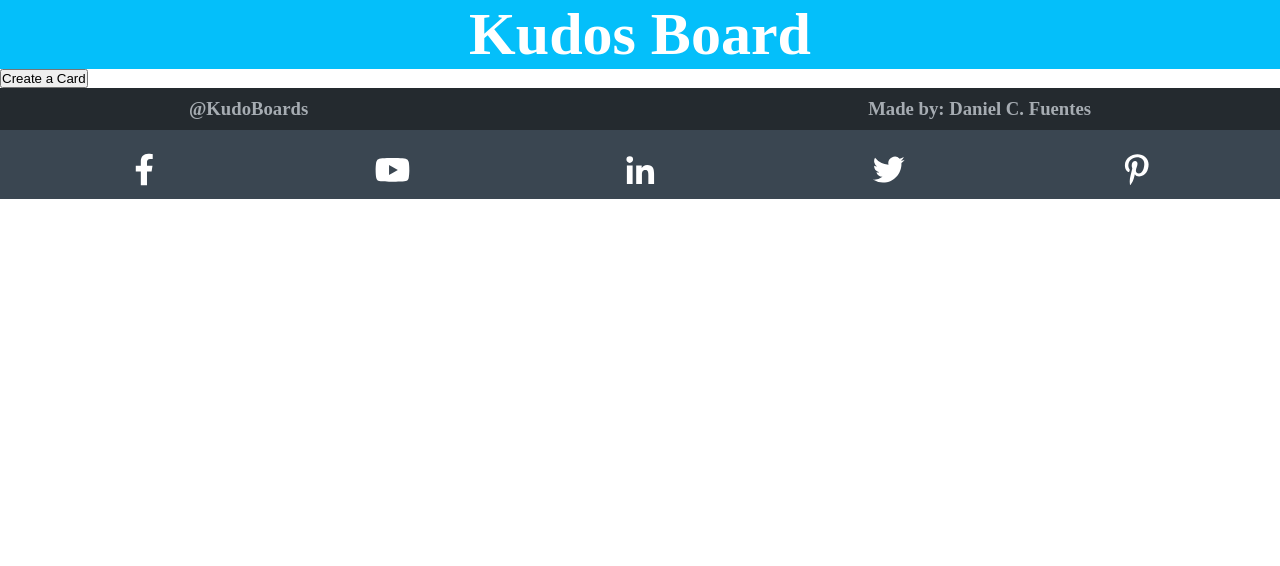
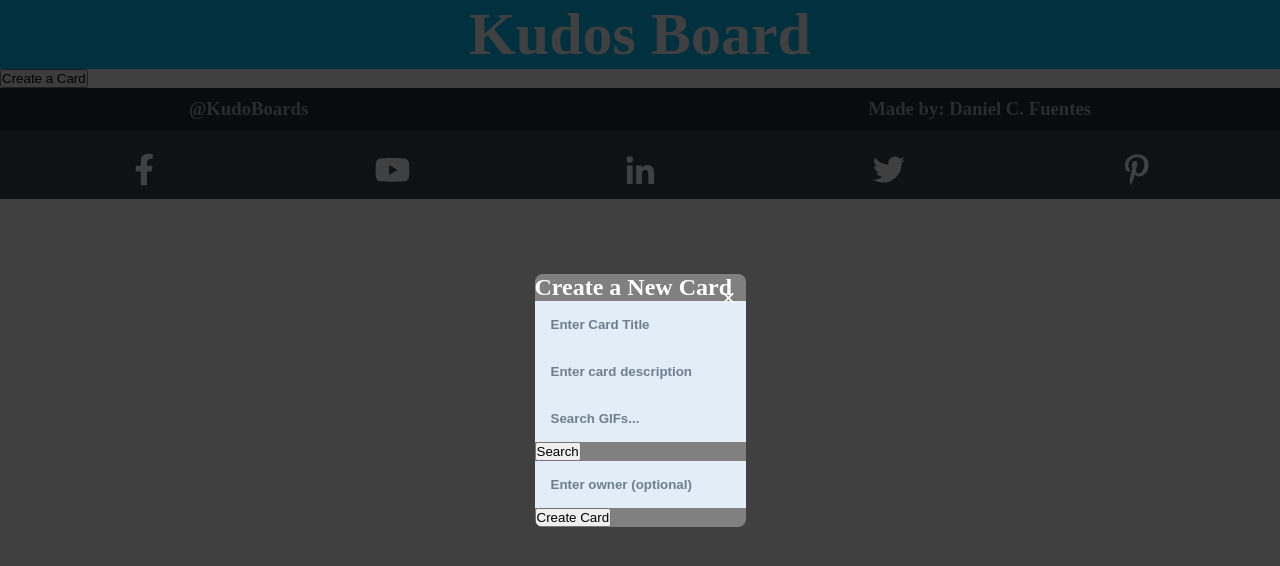
Before and after one commit to danielcfuentes/kudosboard, a React (Vite) app in the folder frontend/kudosboard-app/: page /boards/1 in a window 1280 px wide. Both pictures are taken after a click on the button "Create a Card". Shown: the top 566 px of the page. Built offline with nearby package versions, Linux system fonts and the light colour scheme.

Commit message:
now when a button is pressed a new modal opens to create a card inside of that board.

```diff
--- a/frontend/kudosboard-app/src/App.jsx
+++ b/frontend/kudosboard-app/src/App.jsx
@@ -4,7 +4,7 @@ import Dashboard from "./components/Dashboard";
 import Footer from "./components/Footer";
 import React from "react";
 import CardPage from "./components/CardPage";
-import { BrowserRouter, Routes, Route, Link } from "react-router-dom";
+import { BrowserRouter, Routes, Route} from "react-router-dom";
 
 const App = () => {
   return (
--- a/frontend/kudosboard-app/src/components/CardPage.jsx
+++ b/frontend/kudosboard-app/src/components/CardPage.jsx
@@ -1,7 +1,22 @@
+import CardPageModal from "./CardPageModal";
+import React, { useState } from "react";
+
+
 const CardPage = () => {
+  const [openModal, setOpenModal] = useState(false);
+  const handleClose = () => {
+    setOpenModal(false);
+  };
+
+  const handleOpen = () => {
+    setOpenModal(true);
+  };
+
   return (
     <div>
-      <button>Create a Card</button>
+      <button onClick={handleOpen}>Create a Card</button>
+
+      {openModal && <CardPageModal onClose={handleClose} />}
     </div>
   );
 };
--- a/frontend/kudosboard-app/src/components/CardPageModal.jsx
+++ b/frontend/kudosboard-app/src/components/CardPageModal.jsx
@@ -0,0 +1,70 @@
+import PropTypes from "prop-types";
+import "./Modal.css";
+import { useEffect, useState } from "react";
+
+const CardPageModal = ({ onClose }) => {
+  const [cardTitle, setCardTitle] = useState("");
+  const [cardDescription, setCardDescription] = useState("");
+  const [cardArthur, setCardArthur] = useState("");
+  const [cardQIF, setCardQIF] = useState("");
+
+  const handleModalClick = (e) => {
+    e.stopPropagation();
+  };
+
+  const handleCardTitle = (e) => {
+    setCardTitle(e.target.value);
+  };
+
+  const handleCardArthur = (e) => {
+    setCardArthur(e.target.value);
+  };
+
+  const handleCardDescription = (e) => {
+    setCardDescription(e.target.value);
+  };
+
+  // RETURN -------------------------------------------------------------------
+  return (
+    <section className="modal-overlay" onClick={onClose}>
+      <div className="modal-content" onClick={handleModalClick}>
+        <button className="close-button" onClick={onClose}>
+          &times;
+        </button>
+
+        <h1>Create a New Card</h1>
+
+        <div className="modal-details">
+          <input
+            type="text"
+            placeholder="Enter Card Title"
+            value={cardTitle}
+            onChange={handleCardTitle}
+          />
+
+          <input
+            type="text"
+            placeholder="Enter card description"
+            value={cardDescription}
+            onChange={handleCardDescription}
+          />
+
+          <form>
+            <input type="text" placeholder="Search GIFs..." />
+            <button>Search</button>
+
+            <input
+              type="text"
+              value={cardArthur}
+              onInput={handleCardArthur}
+              placeholder="Enter owner (optional)"
+            />
+          </form>
+          <button className="create-button">Create Card</button>
+        </div>
+      </div>
+    </section>
+  );
+};
+
+export default CardPageModal;
--- a/frontend/kudosboard-app/src/components/Dashboard.jsx
+++ b/frontend/kudosboard-app/src/components/Dashboard.jsx
@@ -101,7 +101,7 @@ const Dashboard = () => {
         </button>
       </div>
 
-      {openModal && <Modal onClose={handleClose} refreshBoards={fetchboards} />}
+      {openModal && <Modal onClose={handleClose} />}
 
       {getBoards}
     </div>
```
